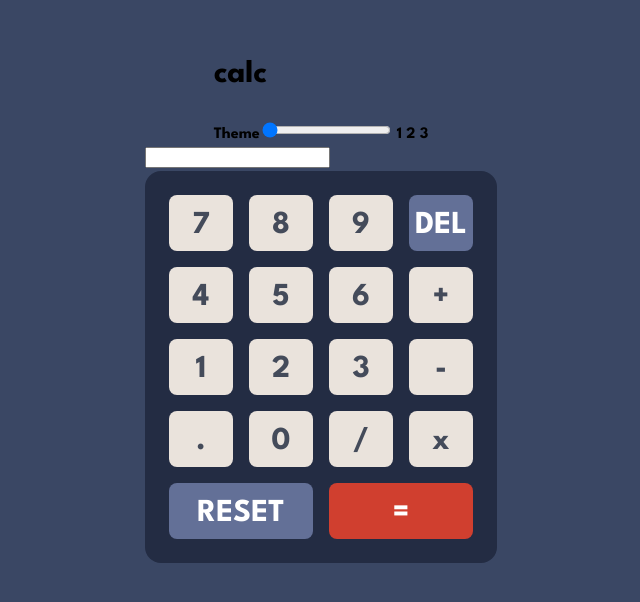
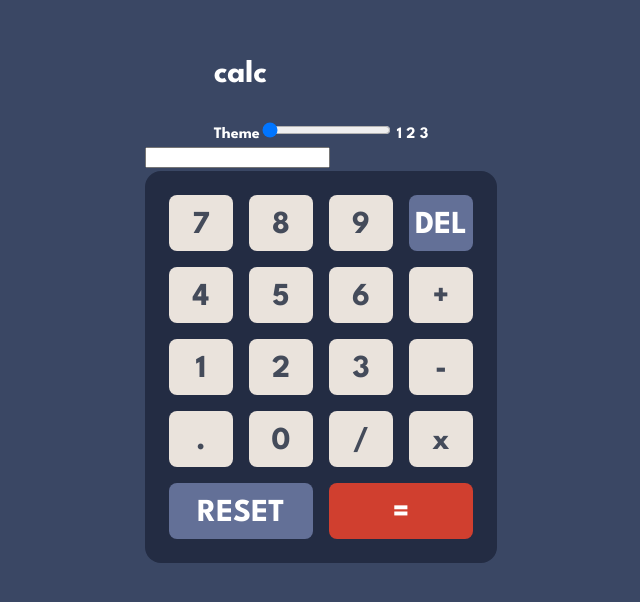
Before and after one commit to shashi1562/calculator, a Vue app: page / in a window 1280 px wide. Shown: the part 104-706 px from the top of the page, without its empty margins (319-959 px from the left). Built offline with nearby package versions, Linux system fonts and the light colour scheme.

Commit message:
change head text color

```diff
--- a/src/components/Head.vue
+++ b/src/components/Head.vue
@@ -7,7 +7,7 @@
     const calcTheme = ref(props.theme)
 </script>
 <template>
-    <div>
+    <div class="head">
         <h1>
             calc
         </h1>
@@ -32,3 +32,9 @@
         </span>
     </div>
 </template>
+
+<style>
+    .head {
+        color: var(--color-text-upper);
+    }
+</style>
```
